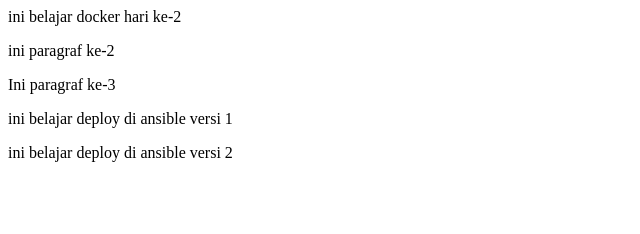
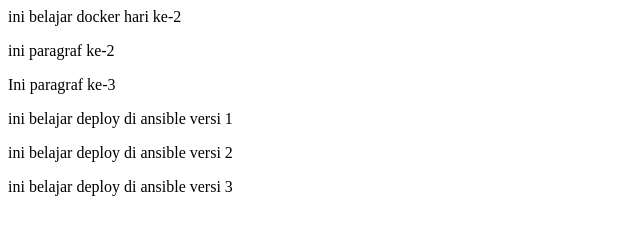
Before and after one commit to dipacode90/nginx-apps, a plain HTML site: page apps/index.html in a window 1280 px wide. Shown: the whole page, without its empty margins (0-640 px from the left). Drawn offline with Linux system fonts and the light colour scheme.

Commit message:
Update index.html

```diff
--- a/apps/index.html
+++ b/apps/index.html
@@ -3,3 +3,4 @@
 <p>Ini paragraf ke-3</p>
 <p>ini belajar deploy di ansible versi 1</p>
 <p>ini belajar deploy di ansible versi 2</p>
+<p>ini belajar deploy di ansible versi 3</p>
```
